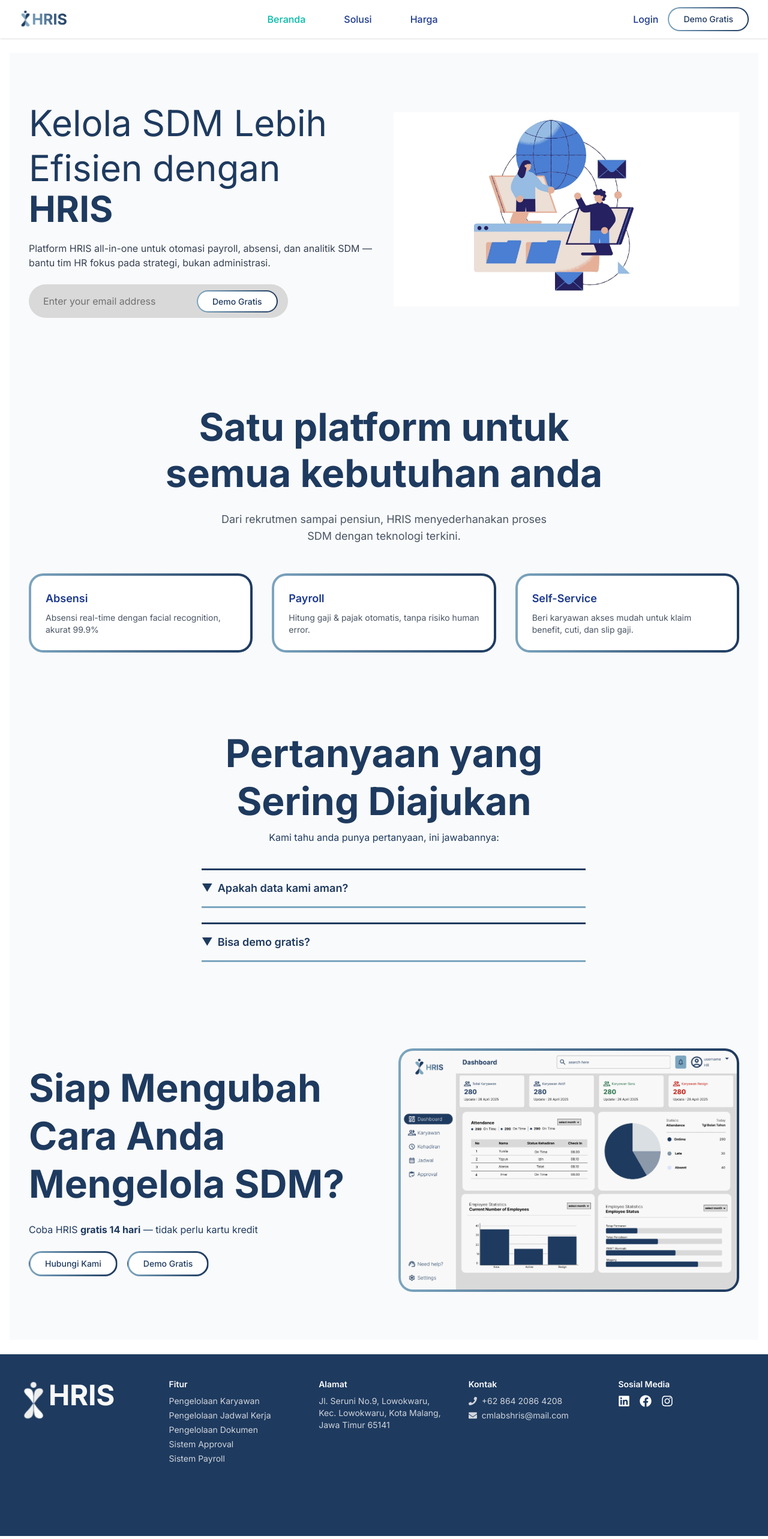
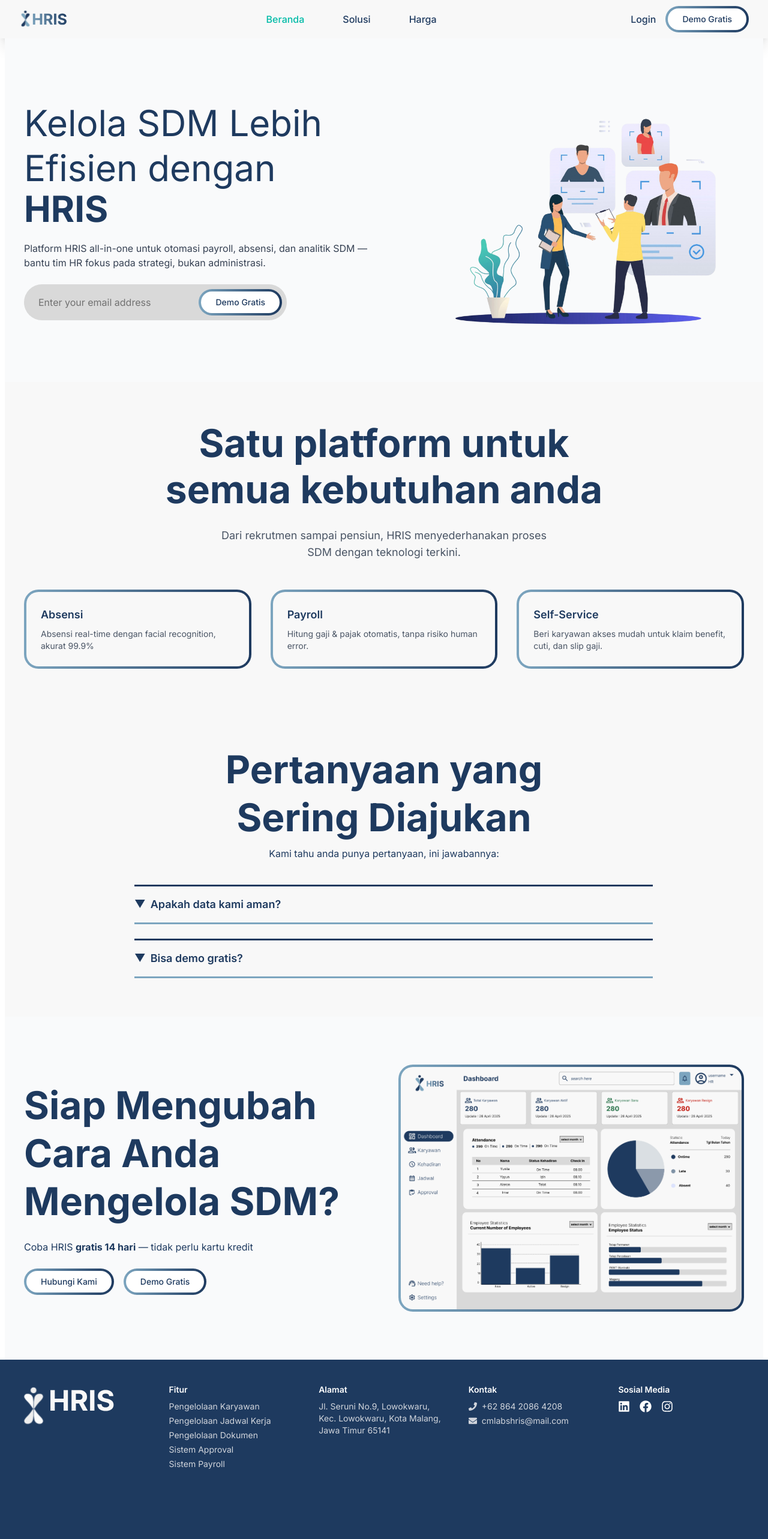
Before and after one commit to ImmarGaneru/CMLABS-HRIS-Frontend, a Next.js app: page / in a window 1280 px wide. Shown: the top 2566 px of the page at 60% size. Built offline with nearby package versions, Linux system fonts and the light colour scheme.

Commit message:
Fixing: Landing page - button and color

```diff
--- a/src/app/landing_page/cta.tsx
+++ b/src/app/landing_page/cta.tsx
@@ -23,42 +23,18 @@ export default function CTA() {
 
         <div className="flex gap-4">
           {/* Tombol Hubungi Kami */}
-          <div
-            className="rounded-[24px] p-[2px]"
-            style={{
-              background: 'linear-gradient(to right, #7CA5BF, #1E3A5F)',
-              border: '1px solid transparent',
-            }}
-          >
-            <div
-              className="rounded-[22px] px-6 py-2 text-sm font-medium"
-              style={{
-                backgroundColor: 'white',
-                color: '#1E3A5F',
-              }}
-            >
+          <Link href="#" className="bg-gradient-to-r from-[#7CA5BF] to-[#1E3A5F] rounded-[24px] p-1 text-white items-center">
+            <span className="inline-block bg-white text-[#1E3A5F] rounded-[20px] px-6 py-2 text-sm font-medium">
               Hubungi Kami
-            </div>
-          </div>
+            </span>
+          </Link>
 
           {/* Tombol Demo Gratis */}
-          <div
-            className="rounded-[24px] p-[2px]"
-            style={{
-              background: 'linear-gradient(to right, #7CA5BF, #1E3A5F)',
-              border: '1px solid transparent',
-            }}
-          >
-            <div
-              className="rounded-[22px] px-6 py-2 text-sm font-medium"
-              style={{
-                backgroundColor: 'white',
-                color: '#1E3A5F',
-              }}
-            >
+          <Link href="#" className="bg-gradient-to-r from-[#7CA5BF] to-[#1E3A5F] rounded-[24px] p-1 text-white items-center">
+            <span className="inline-block bg-white text-[#1E3A5F] rounded-[20px] px-6 py-2 text-sm font-medium">
               Demo Gratis
-            </div>
-          </div>
+            </span>
+          </Link>
         </div>
       </div>
 
--- a/src/app/landing_page/faq.tsx
+++ b/src/app/landing_page/faq.tsx
@@ -1,6 +1,6 @@
 export default function FAQ() {
   return (
-    <section className="px-8 py-16 bg-gray-50 text-center">
+    <section className="px-8 py-16 bg-[#f8f8f8] text-center">
       <h2
         className="font-bold leading-tight mb-2"
         style={{
@@ -15,7 +15,7 @@ export default function FAQ() {
         Kami tahu anda punya pertanyaan, ini jawabannya:
       </p>
 
-      <div className="max-w-2xl mx-auto text-left space-y-6">
+      <div className="max-w-4xl mx-auto text-left space-y-6">
         {/* FAQ 1 */}
         <div className="pl-8">
           <hr className="border-t-[3px] border-[#1E3A5F] mb-4" />
--- a/src/app/landing_page/features.tsx
+++ b/src/app/landing_page/features.tsx
@@ -15,7 +15,7 @@ export default function Features() {
     ];
 
     return (
-      <section className="px-8 py-16 bg-gray-50 text-center">
+      <section className="px-8 py-16 bg-[#f8f8f8] text-center">
         <h2
           className="mb-6 font-bold leading-tight"
           style={{
@@ -45,10 +45,10 @@ export default function Features() {
               <div
                 className="h-full rounded-[20px] p-6 text-left"
                 style={{
-                  backgroundColor: "white"
+                  backgroundColor: "#f8f8f8"
                 }}
               >
-                <h3 className="font-semibold text-blue-900 mb-2 text-lg">
+                <h3 className="font-semibold text-[#1E3A5F] mb-2 text-lg">
                   {feature.title}
                 </h3>
                 <p className="text-gray-600 text-sm">{feature.desc}</p>
--- a/src/app/landing_page/heroSection.tsx
+++ b/src/app/landing_page/heroSection.tsx
@@ -1,6 +1,7 @@
 'use client';
 
 import Image from 'next/image';
+import Link from 'next/link';
 
 export default function HeroSection() {
   return (
@@ -16,7 +17,7 @@ export default function HeroSection() {
         </p>
 
         <div
-          className="flex gap-4 items-center"
+          className="flex gap-4 items-center justify-between"
           style={{
             backgroundColor: '#D9D9D9',
             borderRadius: '32px',
@@ -30,37 +31,18 @@ export default function HeroSection() {
             className="px-4 py-2 w-64 border-none rounded-l-full bg-transparent outline-none"
           />
 
-          <a
-            href="#"
-            style={{
-              background: 'linear-gradient(to right, #7CA5BF, #1E3A5F)',
-              borderRadius: '24px',
-              padding: '2px',
-              display: 'inline-block',
-              textDecoration: 'none',
-            }}
-          >
-            <span
-              style={{
-                backgroundColor: 'white',
-                color: '#1E3A5F',
-                borderRadius: '20px',
-                padding: '6px 24px',
-                fontSize: '0.875rem',
-                fontWeight: '500',
-                display: 'inline-block',
-              }}
-            >
+          <Link href="#" className="bg-gradient-to-r from-[#7CA5BF] to-[#1E3A5F] rounded-[24px] p-1 text-white items-center">
+            <span className="inline-block bg-white text-[#1E3A5F] rounded-[20px] px-6 py-2 text-sm font-medium">
               Demo Gratis
             </span>
-          </a>
+          </Link>
         </div>
       </div>
 
       {/* Bagian Kanan (Gambar) */}
       <div className="lg:w-1/2 flex justify-center">
         <Image
-          src="/icon.jpg"
+          src="/HR_image.png"
           alt="Dashboard"
           width={2500}
           height={2500}
--- a/src/components/Layout2.tsx
+++ b/src/components/Layout2.tsx
@@ -80,7 +80,7 @@ export default function Layout2({ children }: { children: React.ReactNode }) {
     return (
         <>
             <Navbar />
-            <main className="min-h-screen px-4 py-6">{children}</main>
+            <main className="min-h-screen px-2">{children}</main>
             <Footer />
         </>
     )
--- a/src/components/Navbar.tsx
+++ b/src/components/Navbar.tsx
@@ -17,7 +17,7 @@ function NavItem({ title, url, isSelected }: NavItemProps) {
       <Link
         href={url}
         className={`block px-3 py-2 transition hover:text-teal-500 ${
-          isSelected ? 'text-teal-500' : 'text-blue-900'
+          isSelected ? 'text-teal-500' : 'text-[#1E3A5F]'
         }`}
       >
         {title}
@@ -41,8 +41,8 @@ export default function Navbar() {
   }
 
   return (
-    <nav className="bg-white shadow-sm">
-      <div className="max-w-7xl mx-auto px-4 sm:px-6 lg:px-8">
+    <nav className="bg-[#f8f8f8] shadow-xl">
+      <div className="max-w-7xl mx-auto px-4 sm:px-6 lg:px-8 ">
         <div className="flex justify-between h-16 items-center">
           {/* Logo */}
           <div className="flex-shrink-0 flex items-center">
@@ -61,21 +61,18 @@ export default function Navbar() {
             <Link
               href="/login/email"
               className={`font-medium ${
-                pathname === '/login/email' ? 'text-teal-500' : 'text-blue-900'
+                pathname === '/login/email' ? 'text-teal-500' : 'text-[#1E3A5F]'
               }`}
             >
               Login
             </Link>
 
             {/* Tombol Demo Gratis */}
-            <div className="bg-gradient-to-r from-[#7CA5BF] to-[#1E3A5F] rounded-full p-[2px]">
-              <Link
-                href="/demo"
-                className="block bg-white text-[#1E3A5F] text-sm font-medium px-6 py-2 rounded-full text-center"
-              >
+            <Link href="#" className="bg-gradient-to-r from-[#7CA5BF] to-[#1E3A5F] rounded-[24px] p-1 text-white items-center">
+              <span className="inline-block bg-white text-[#1E3A5F] rounded-[20px] px-6 py-2 text-sm font-medium">
                 Demo Gratis
-              </Link>
-            </div>
+              </span>
+            </Link>
           </div>
         </div>
       </div>
```
Also changed, not shown: public/HR_image.png (added).
